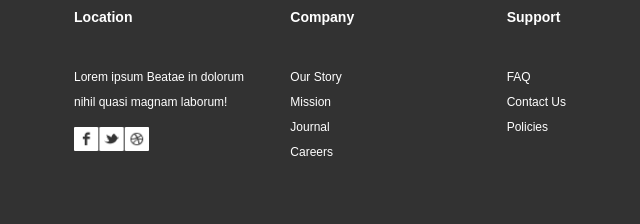
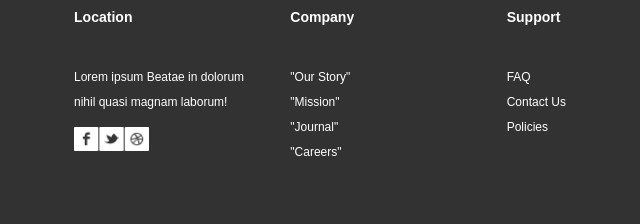
Before and after one commit to AnuradhaSalave/ark-studio, a plain HTML site: page index.html in a window 1280 px wide. Shown: the part 1872-2096 px from the top of the page, 150-790 px from the left. Drawn offline with Linux system fonts and the light colour scheme.

Commit message:
Update index.html

```diff
--- a/index.html
+++ b/index.html
@@ -122,16 +122,16 @@
                     <h3>Company</h3>
                     <ul id="comp_list">
                         <li>
-                            <a id="comp_item_1" href="Our Story"> Our Story </a>
+                            <a id="comp_item_1" href="Our Story">"Our Story"</a>
                         </li>
                         <li>
-                            <a id="comp_item_2" href="Mission"> Mission </a>
+                            <a id="comp_item_2" href="Mission">"Mission"</a>
                         </li>
                         <li>
-                            <a id="comp_item_3" href="Journal"> Journal </a>
+                            <a id="comp_item_3" href="Journal">"Journal"</a>
                         </li>
                         <li>
-                            <a id="comp_item_4" href="Carrers"> Careers </a>
+                            <a id="comp_item_4" href="Carrers">"Careers"</a>
                         </li>
                     </ul>
                 </div>
```
